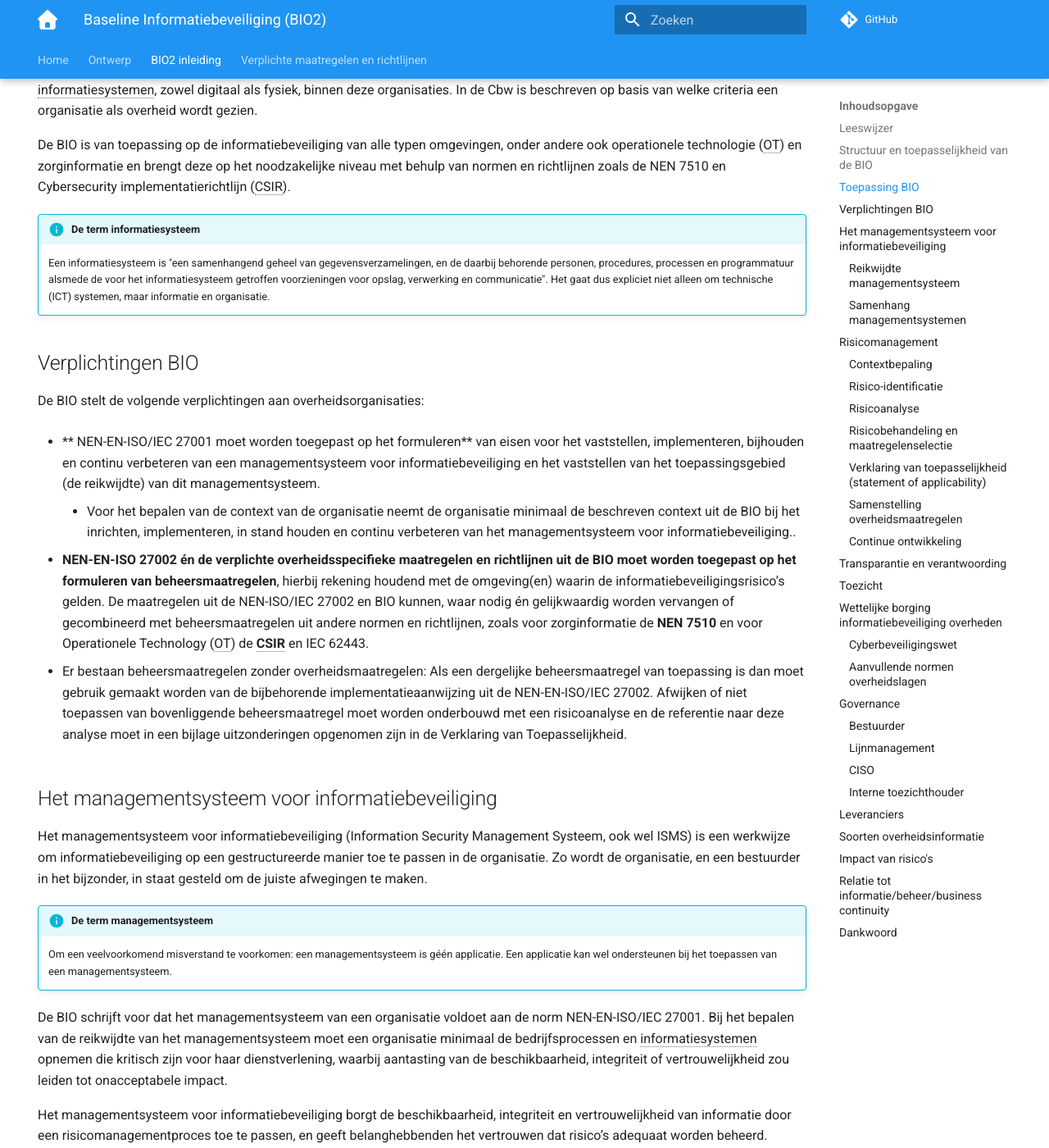
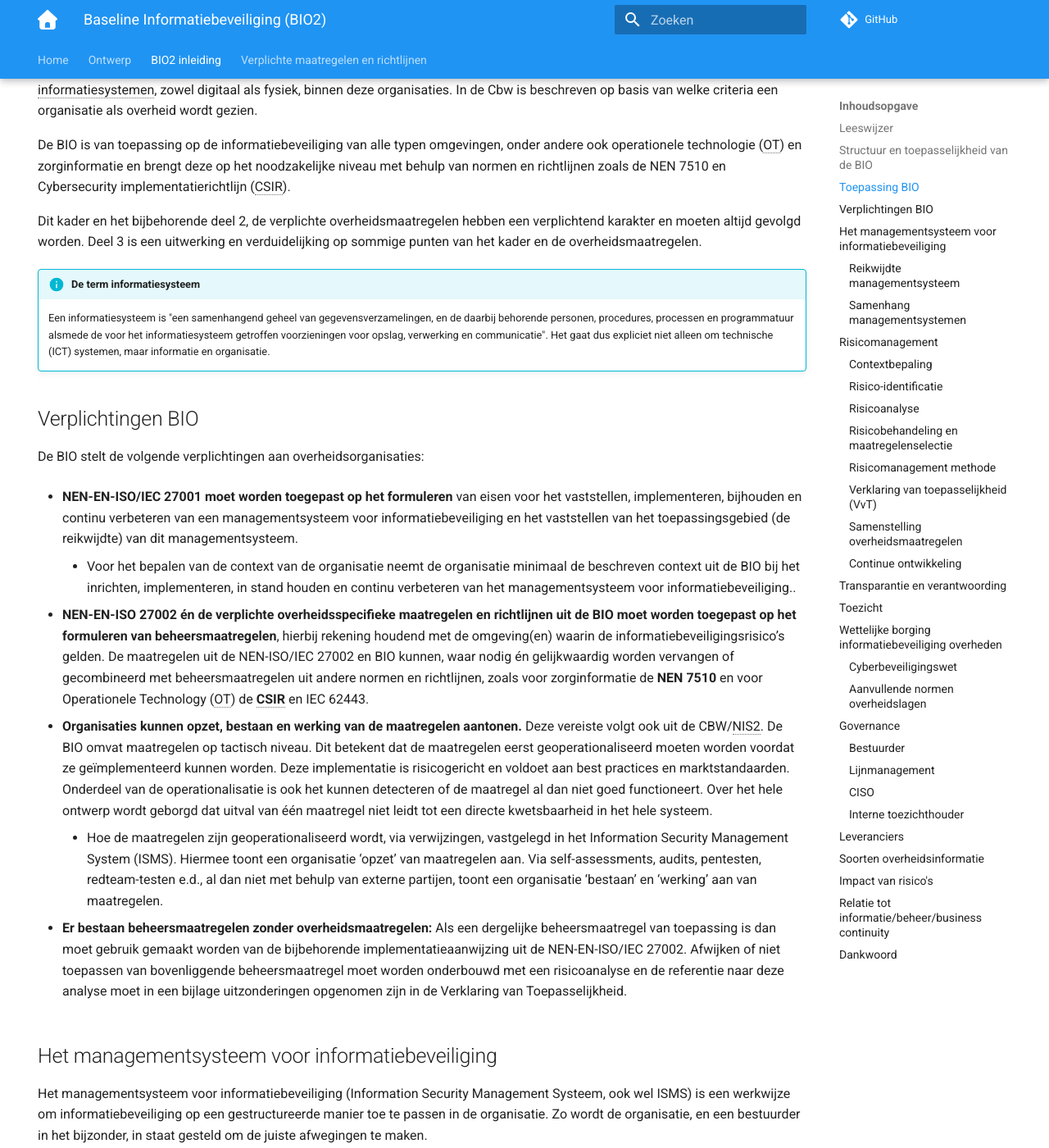
Before and after one commit to MinBZK/Baseline-Informatiebeveiliging-Overheid, an MkDocs documentation site: the page built from docs/inleiding/index.md, in a window 1280 px wide and 1400 px high, scrolled down 1356 px. Shown: the whole window at 82% size. Built offline with MkDocs 1.6.1 and Material for MkDocs 9.7.7, drawn with Linux system fonts in a browser that asks for light colours; comment, search, counter and statistics services are not loaded; some of the changed text lies outside the part shown.

Commit message:
Update Inleiding
Als gevolg van opmerkingen van CIO-Rijk aanpassingen gedaan aan de inleiding op een aantal plekken. Te weten: Aantonen opzet, bestaan en werking en Risicomanagement methode en VvT toegevoegd.

```diff
--- a/docs/inleiding/index.md
+++ b/docs/inleiding/index.md
@@ -5,7 +5,7 @@
   - navigation
 ---
 
-# BIO2 inleiding
+# BIO2 Kader
 
 !!! warning "BIO2 in ontwikkeling"
 	Dit document bevat een voorlopige versie van de Baseline Informatiebeveiliging Overheid 2 (BIO2). Het document is het resultaat van de online raadpleging op Github en de werkgroep BIO. De teksten zijn gebaseerd op feedback van verschillende betrokken partijen en zijn nog in ontwikkeling. De onderstaande concepttekst zal onderdeel worden van BIO2. De BIO2 bestaat uit drie delen: 1) een inleiding waarin de context, verplichtingen en samenhang van de BIO worden uitgelegd, 2) de verplichte overheidsspecifieke beheersmaatregelen en implementatierichtlijnen, en 3) een bijlage met daarin de toelichting over best practices.
@@ -17,7 +17,10 @@
 De Cyberbeveiligingswet verplicht overheidsorganisatie de BIO2 voor de sector 'Overheid' als voornaamste invulling van die zorgplicht.
 
 ## Leeswijzer
-De Baseline Informatiebeveiliging Overheid 2 (BIO2) is opgebouwd uit drie onderdelen. 1) Inleiding - de context en het belang van informatiebeveiliging voor overheidsorganisaties, evenals de structuur en toepasselijkheid van de BIO. 2) BIO-overheidsmaatregelen - verplichte normen en richtlijnen, gebaseerd op internationale standaarden zoals NEN-EN-ISO/IEC 27001, aangevuld met specifieke overheidseisen. 3) Bijlage toelichting [in ontwikkeling] - praktische ondersteuning met extra toelichting of voorbeelden om de BIO-maatregelen effectief te implementeren. Samen vormen deze onderdelen een compleet kader voor informatiebeveiliging binnen de overheid.
+De Baseline Informatiebeveiliging Overheid 2 (BIO2) is opgebouwd uit drie onderdelen.
+1) Deel 1: Kader - de context en het belang van informatiebeveiliging voor overheidsorganisaties, evenals de structuur en toepasselijkheid van de BIO.
+2) Deel 2: BIO-overheidsmaatregelen - verplichte normen en richtlijnen, gebaseerd op internationale standaarden zoals NEN-EN-ISO/IEC 27001, aangevuld met specifieke overheidseisen.
+3) Deel 3: Bijlage toelichting [in ontwikkeling] - praktische ondersteuning met extra toelichting of voorbeelden om de BIO-maatregelen effectief te implementeren. Samen vormen deze onderdelen een compleet kader voor informatiebeveiliging binnen de overheid.
 
 Er worden voor de (ISO-)normen in dit document geen jaartallen gebruikt, daar waar gerefereerd wordt aan een andere norm wordt de meest actuele versie bedoelt.
 
@@ -37,6 +40,8 @@
 
 De BIO is van toepassing op de informatiebeveiliging van alle typen omgevingen, onder andere ook operationele technologie (OT) en zorginformatie en brengt deze op het noodzakelijke niveau met behulp van normen en richtlijnen zoals de NEN 7510 en Cybersecurity implementatierichtlijn (CSIR).
 
+Dit kader en het bijbehorende deel 2, de verplichte overheidsmaatregelen hebben een verplichtend karakter en moeten altijd gevolgd worden. Deel 3 is een uitwerking en verduidelijking op sommige punten van het kader en de overheidsmaatregelen.
+
 !!! info  "De term informatiesysteem"
     Een informatiesysteem is "een samenhangend geheel van gegevensverzamelingen, en de daarbij behorende personen, procedures, processen en programmatuur alsmede de voor het informatiesysteem getroffen voorzieningen voor opslag, verwerking en communicatie". Het gaat dus expliciet niet alleen om technische (ICT) systemen, maar informatie en organisatie.
 
@@ -44,13 +49,17 @@
 
 De BIO stelt de volgende verplichtingen aan overheidsorganisaties:
 
-- ** NEN-EN-ISO/IEC 27001 moet worden toegepast op het formuleren** van eisen voor het vaststellen, implementeren, bijhouden en continu verbeteren van een managementsysteem voor informatiebeveiliging en het vaststellen van het toepassingsgebied (de reikwijdte) van dit managementsysteem.
+- **NEN-EN-ISO/IEC 27001 moet worden toegepast op het formuleren** van eisen voor het vaststellen, implementeren, bijhouden en continu verbeteren van een managementsysteem voor informatiebeveiliging en het vaststellen van het toepassingsgebied (de reikwijdte) van dit managementsysteem.
 
     * Voor het bepalen van de context van de organisatie neemt de organisatie minimaal de beschreven context uit de BIO bij het inrichten, implementeren, in stand houden en continu verbeteren van het managementsysteem voor informatiebeveiliging..
 
 - **NEN-EN-ISO 27002 én de verplichte overheidsspecifieke maatregelen en richtlijnen uit de BIO moet worden toegepast op het formuleren van beheersmaatregelen**, hierbij rekening houdend met de omgeving(en) waarin de informatiebeveiligingsrisico’s gelden. De maatregelen uit de NEN-ISO/IEC 27002 en BIO kunnen, waar nodig én gelijkwaardig worden vervangen of gecombineerd met beheersmaatregelen uit andere normen en richtlijnen, zoals voor zorginformatie de **NEN 7510** en voor Operationele Technology (OT) de **CSIR** en IEC 62443.
 
-*   Er bestaan beheersmaatregelen zonder overheidsmaatregelen: Als een dergelijke beheersmaatregel van toepassing is dan moet gebruik gemaakt worden van de bijbehorende implementatieaanwijzing uit de NEN-EN-ISO/IEC 27002. Afwijken of niet toepassen van bovenliggende beheersmaatregel moet worden onderbouwd met een risicoanalyse en de referentie naar deze analyse moet in een bijlage uitzonderingen opgenomen zijn in de Verklaring van Toepasselijkheid.
+- **Organisaties kunnen opzet, bestaan en werking van de maatregelen aantonen.** Deze vereiste volgt ook uit de CBW/NIS2. De BIO omvat maatregelen op tactisch niveau. Dit betekent dat de maatregelen eerst geoperationaliseerd moeten worden voordat ze geïmplementeerd kunnen worden. Deze implementatie is risicogericht en voldoet aan best practices en marktstandaarden. Onderdeel van de operationalisatie is ook het kunnen detecteren of de maatregel al dan niet goed functioneert. Over het hele ontwerp wordt geborgd dat uitval van één maatregel niet leidt tot een directe kwetsbaarheid in het hele systeem.
+
+	* Hoe de maatregelen zijn geoperationaliseerd wordt, via verwijzingen, vastgelegd in het Information Security Management System (ISMS). Hiermee toont een organisatie ‘opzet’ van maatregelen aan. Via self-assessments, audits, pentesten, redteam-testen e.d., al dan niet met behulp van externe partijen, toont een organisatie ‘bestaan’ en ‘werking’ aan van maatregelen.
+
+- **Er bestaan beheersmaatregelen zonder overheidsmaatregelen:** Als een dergelijke beheersmaatregel van toepassing is dan moet gebruik gemaakt worden van de bijbehorende implementatieaanwijzing uit de NEN-EN-ISO/IEC 27002. Afwijken of niet toepassen van bovenliggende beheersmaatregel moet worden onderbouwd met een risicoanalyse en de referentie naar deze analyse moet in een bijlage uitzonderingen opgenomen zijn in de Verklaring van Toepasselijkheid.
 
 ## Het managementsysteem voor informatiebeveiliging
 
@@ -91,9 +100,15 @@
 ### Risicobehandeling en maatregelenselectie
 Op basis van de risicoanalyse selecteert de organisatie passende beheersmaatregelen om risico's te mitigeren. de NEN-EN-ISO/IEC 27001 biedt een reeks beheersmaatregelen, zoals vastgelegd in de NEN-EN-ISO/IEC 27002, en de BIO vult deze aan met verplichte overheidsmaatregelen die aansluiten op de context van de overheid.
 
+### Risicomanagement methode
+Een organisatie moet een risicomanagementmethodiek kiezen en toepassen (zie ook beheersmaatregel 5.08 en 5.12). Een risicomanagementmethodiek omvat ten minste de volgende onderdelen:
+* Een quickscan om te bepalen of het basisniveau toereikend is of dat aanvullende maatregelen noodzakelijk zijn en waarin de classificatie van een proces en een informatiesysteem wordt uitgevoerd.
+* Een methode voor een volledige risicoanalyse om te komen tot aanvullende maatregelen.
+* Een risicoregister met daarin de tijdelijk geaccepteerde risico’s.
+* Een proces voor opvolging van risico’s om tijdelijk geaccepteerde risico’s structureel op te lossen.
 
-### Verklaring van toepasselijkheid (statement of applicability)
-ISO 27001 vereist dat organisaties een verklaring van toepasselijkheid (statement of applicability) opstellen, waarin zij de geselecteerde beheersmaatregelen vastleggen en toelichten welke maatregelen zijn geïmplementeerd. Voor overheidsorganisaties geldt dat zij hierin ook de BIO-overheidsmaatregelen expliciet opnemen. Eventuele afwijkingen of niet-toepasbare beheersmaatregelen moeten in dit document worden verantwoord.
+### Verklaring van toepasselijkheid (VvT)
+ISO 27001 vereist dat organisaties een verklaring van toepasselijkheid (VvT) opstellen, waarin zij de geselecteerde beheersmaatregelen vastleggen en toelichten welke maatregelen zijn geïmplementeerd. Voor overheidsorganisaties geldt dat zij hierin ook de BIO-overheidsmaatregelen expliciet opnemen. Eventuele afwijkingen of niet-toepasbare beheersmaatregelen moeten in dit document worden verantwoord.
 
 Monitoring en continue verbetering
 De NEN-EN-ISO/IEC 27001-norm en de BIO leggen de nadruk op een continu verbeterproces. Een organisatie dient haar risicomanagement te onderhouden en regelmatig te evalueren om de effectiviteit van beheersmaatregelen te waarborgen. Eventuele wijzigingen in wetgeving of nieuwe bedreigingen kunnen aanleiding geven tot het bijwerken van de risicoanalyse en beheersmaatregelen. Met behulp van interne audits, managementbeoordelingen en een gestroomlijnde documentatie binnen het Information Security Management System (ISMS) houdt de organisatie haar risicomanagement actueel.
```
